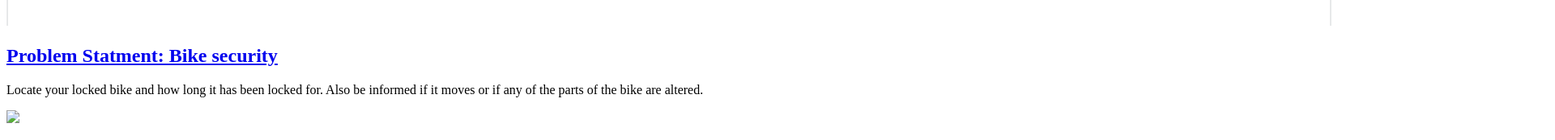
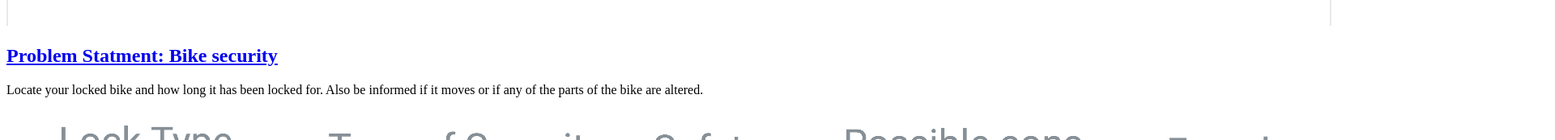
Before and after one commit to Kennedyhhouston/Kennedyhhouston.GitHub.io, a plain HTML site: page index.html in a window 1280 px wide. Shown: the part 1480-1654 px from the top of the page at 81% size, 1920 px wide, since content can reach past the window. Drawn offline with Linux system fonts and the light colour scheme; files whose address does not match are found by name.

Commit message:
Update index.html

```diff
--- a/index.html
+++ b/index.html
@@ -30,7 +30,7 @@
 
      <!--Pearsonas Assignment-->
      <section class="assignment">
-        <a href="files/Personas.pdf"><img src="images/jam.png"></a>
+        <a href="files/Personas.pdf"><img src="images/Personas.png"></a>
         <section class= "ass-details">
             <a href="files/Personas.pdf"><h2>Personas: 2 personas for Bike Security</h2></a>
             <p>
```
